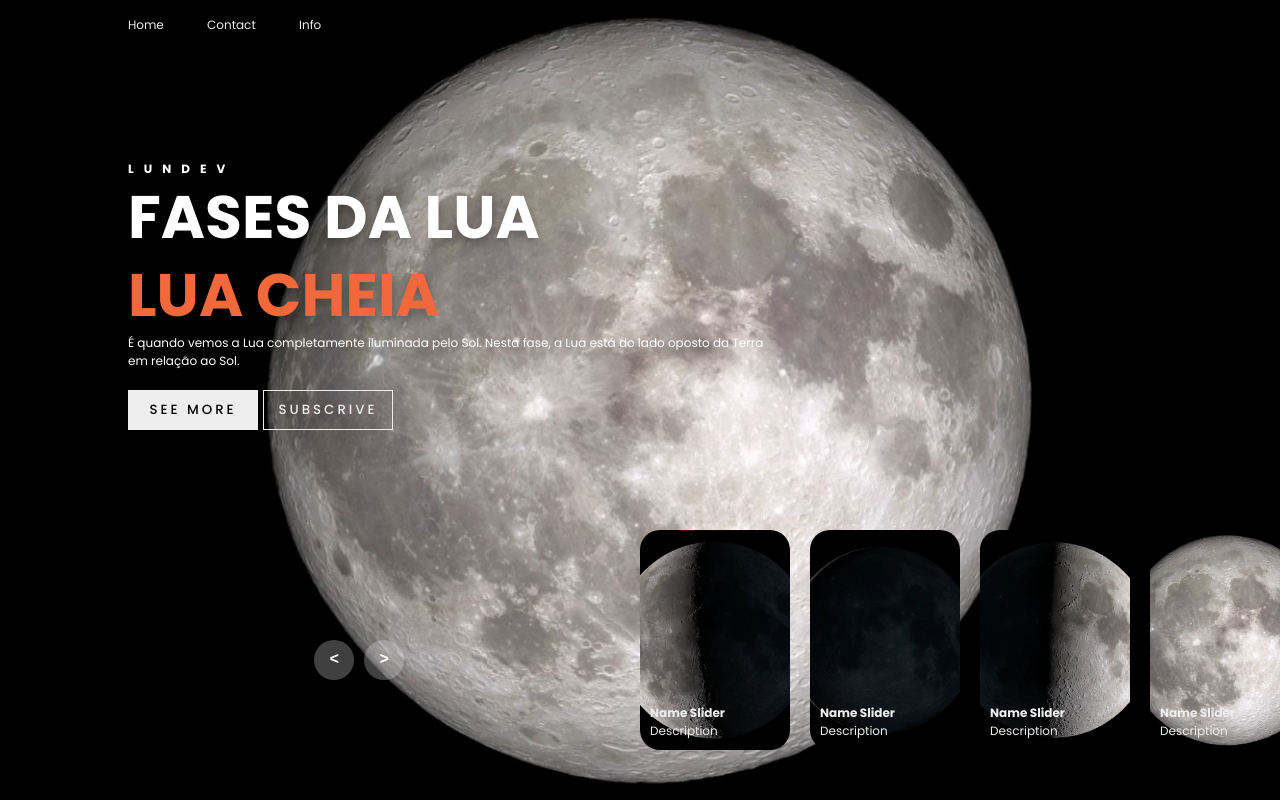
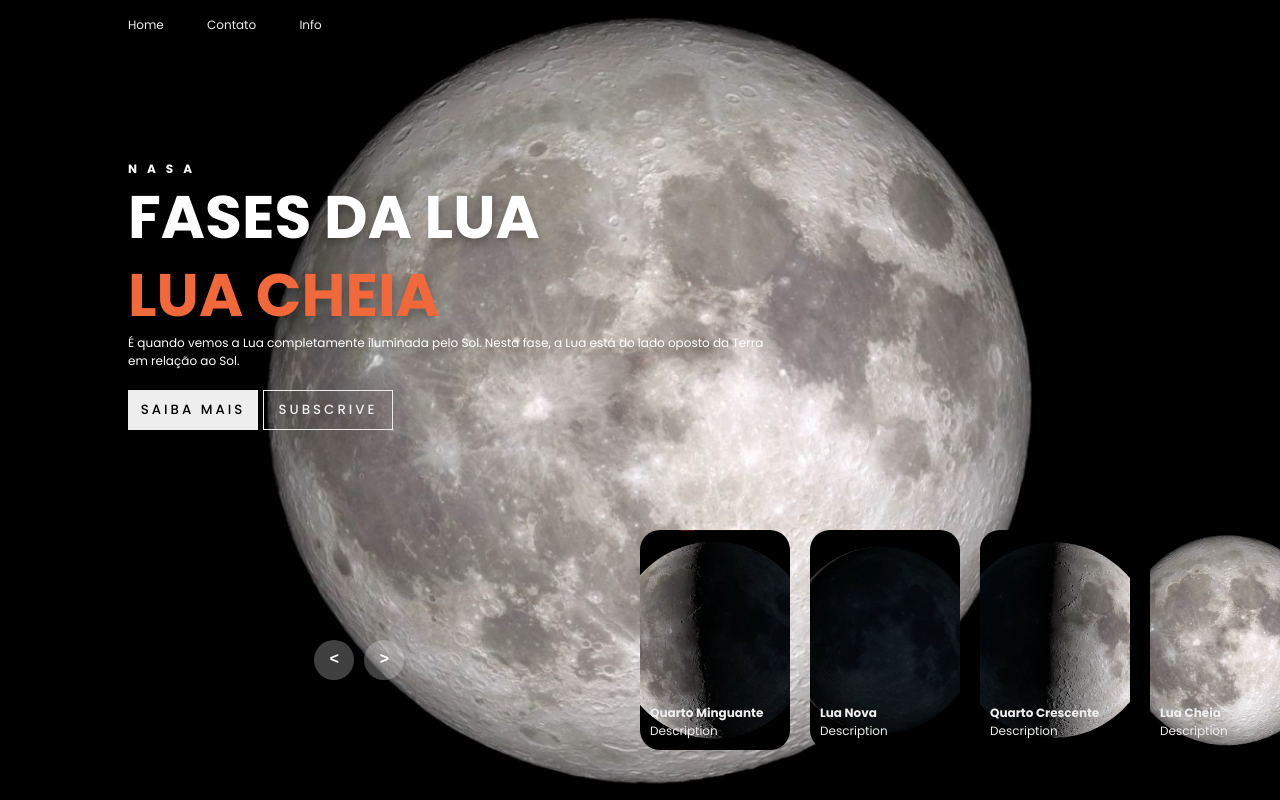
Before and after one commit to Isouz/templates, a plain HTML site: page slides/index.html in a window 1280 px wide. Drawn offline with Linux system fonts and the light colour scheme.

Commit message:
Update index.html

```diff
--- a/slides/index.html
+++ b/slides/index.html
@@ -14,7 +14,7 @@
     <header>
         <nav>
             <a href="#">Home</a>
-            <a href="#">Contact</a>
+            <a href="#">Contato</a>
             <a href="#">Info</a>
         </nav>
     </header>
@@ -28,14 +28,14 @@
             <div class="item">
                 <img src="images/img1.jpg" alt="alce">
                 <div class="content">
-                    <div class="author">LUNDEV</div>
+                    <div class="author">NASA</div>
                     <div class="title">FASES DA LUA</div>
                     <div class="topic">LUA CHEIA</div>
                     <div class="des">
                         É quando vemos a Lua completamente iluminada pelo Sol. Nesta fase, a Lua está do lado oposto da Terra em relação ao Sol.
                     </div>
                     <div class="buttons">
-                        <button>SEE MORE</button>
+                        <button>SAIBA MAIS</button>
                         <button>SUBSCRIVE</button>
                     </div>
                 </div>
@@ -44,46 +44,46 @@
             <div class="item">
                 <img src="images/img2.jpg" alt="alce">
                 <div class="content">
-                    <div class="author">LUNDEV</div>
+                    <div class="author">NASA</div>
                     <div class="title">FASES DA LUA</div>
                     <div class="topic">QUARTO MINGUANTE</div>
                     <div class="des">
                         A Lua parece estar diminuindo após a fase de Lua Cheia. A metade esquerda da Lua (no hemisfério norte) começa a se tornar menos visível à medida que a Lua passa pela última metade de seu ciclo.
                     </div>
                     <div class="buttons">
-                        <button>SEE MORE</button>
+                        <button>SAIBA MAIS</button>
                         <button>SUBSCRIVE</button>
                     </div>
                 </div>
             </div>
 
             <div class="item">
-                <img src="images/img3.jpg" alt="elefante">
+                <img src="images/img3.jpg" alt="nova">
                 <div class="content">
-                    <div class="author">LUNDEV</div>
+                    <div class="author">NASA</div>
                     <div class="title">FASES DA LUA</div>
                     <div class="topic">LUA NOVA</div>
                     <div class="des">
                         Nesta fase, a Lua não é visível a partir da Terra porque está alinhada entre a Terra e o Sol, com a face iluminada voltada para longe da Terra.
                     </div>
                     <div class="buttons">
-                        <button>SEE MORE</button>
+                        <button>SAIBA MAIS</button>
                         <button>SUBSCRIVE</button>
                     </div>
                 </div>
             </div>
 
             <div class="item">
-                <img src="images/img4.jpg" alt="onca">
+                <img src="images/img4.jpg" alt="crescente">
                 <div class="content">
-                    <div class="author">LUNDEV</div>
+                    <div class="author">NASA</div>
                     <div class="title">FASES DA LUA</div>
                     <div class="topic">QUARTO CRESCENTE</div>
                     <div class="des">
                         Durante esta fase, a Lua parece estar crescendo. A metade direita da Lua (no hemisfério norte) começa a ser iluminada pelo Sol.
                     </div>
                     <div class="buttons">
-                        <button>SEE MORE</button>
+                        <button>SAIBA MAIS</button>
                         <button>SUBSCRIVE</button>
                     </div>
                 </div>
@@ -94,10 +94,10 @@
         <!-- Thumb -->
         <div class="thumbnail">
             <div class="item">
-                <img src="images/img2.jpg" alt="alce">
+                <img src="images/img2.jpg" alt="minguante">
                 <div class="content">
                     <div class="title">
-                        Name Slider
+                        Quarto Minguante
                     </div>
                     <div class="des">
                         Description
@@ -106,10 +106,10 @@
             </div>
 
             <div class="item">
-                <img src="images/img3.jpg" alt="alce">
+                <img src="images/img3.jpg" alt="nova">
                 <div class="content">
                     <div class="title">
-                        Name Slider
+                        Lua Nova
                     </div>
                     <div class="des">
                         Description
@@ -118,10 +118,10 @@
             </div>
 
             <div class="item">
-                <img src="images/img4.jpg" alt="elephant">
+                <img src="images/img4.jpg" alt="crescente">
                 <div class="content">
                     <div class="title">
-                        Name Slider
+                        Quarto Crescente
                     </div>
                     <div class="des">
                         Description
@@ -130,10 +130,10 @@
             </div>
 
             <div class="item">
-                <img src="images/img1.jpg" alt="onca">
+                <img src="images/img1.jpg" alt="cheia">
                 <div class="content">
                     <div class="title">
-                        Name Slider
+                        Lua Cheia
                     </div>
                     <div class="des">
                         Description
@@ -150,6 +150,7 @@
 
         <!-- Time -->
         <div class="time"></div>
+
     </div>
     <script src="script.js"></script>
 </body>
```
